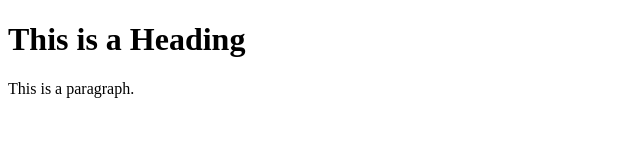
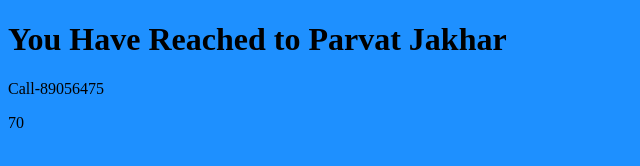
Before and after one commit to parvatjakhar/parvat.github.io, a plain HTML site: page index.html in a window 1280 px wide. Shown: the whole page, without its empty margins (0-640 px from the left). Drawn offline with Linux system fonts and the light colour scheme.

Commit message:
Update index.html

```diff
--- a/index.html
+++ b/index.html
@@ -1,12 +1,12 @@
 <!DOCTYPE html>
 <html>
 <head>
-<title>Page Title</title>
+<title>Parvat Jakhar</title>
 </head>
-<body>
+<body style="background-color:DodgerBlue;">
 
-<h1>This is a Heading</h1>
-<p>This is a paragraph.</p>
+<h1>You Have Reached to Parvat Jakhar</h1>
+<p>Call-89056475</p>70
 
 </body>
 </html>
```
